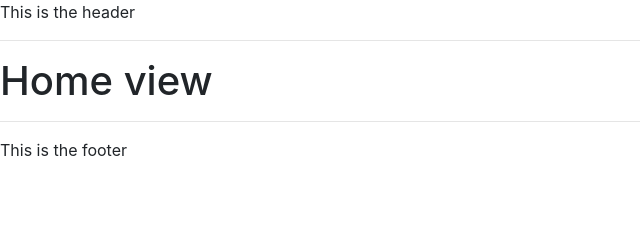
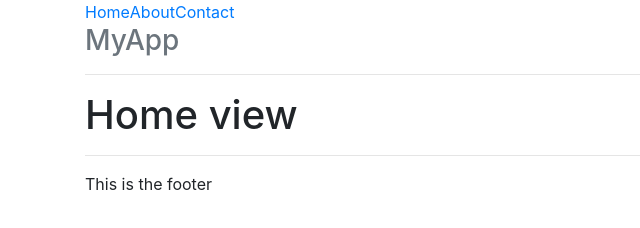
Before and after one commit to Bgeeziesr/ng-app-project, a website: page app/index.html in a window 1280 px wide. Shown: the whole page, without its empty margins (0-640 px from the left). Drawn offline with nearby package versions, Linux system fonts and the light colour scheme; some packages are replaced by stand-ins of ours.

Commit message:
switching to vs2013

```diff
--- a/app/index.html
+++ b/app/index.html
@@ -8,8 +8,8 @@
 </head>
 <body>
 
-<div>
-    <header ng-include="'partials/header.html'"></header>
+<div class="container">
+    <header ng-include="'partials/nav.html'"></header>
     <div ui-view></div>
     <footer ng-include="'partials/footer.html'"></footer>
 </div>
--- a/app/partials/nav.html
+++ b/app/partials/nav.html
@@ -1,3 +1,7 @@
-<ul class="">
-
+<ul class="nav nav-pills pull-right">
+    <li class="active"><a href="#/">Home</a></li>
+    <li><a href="#/about">About</a></li>
+    <li><a href="#/contact">Contact</a></li>
 </ul>
+<h3 class="text-muted">MyApp</h3>
+<hr>
```
